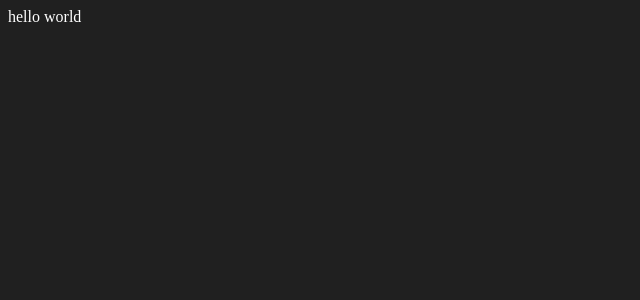
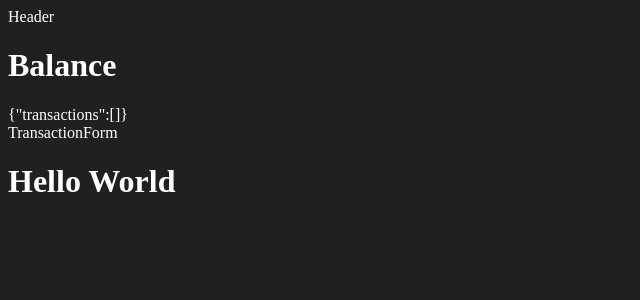
Before and after one commit to xMaru32x/react-exprense-tracker, a React (Vite) app: page / in a window 1280 px wide. Shown: the top 300 px of the page, without its empty margins (0-640 px from the left). Built offline with nearby package versions, Linux system fonts and the light colour scheme.

Commit message:
creating the API context

```diff
--- a/src/App.jsx
+++ b/src/App.jsx
@@ -1,11 +1,18 @@
-import React from 'react'
+import  {GlobalProvider} from './context/GlobalState'
+import Header from './components/Header'
+import Balance from './components/Balance'
+import TransactionForm from './components/TransactionForm'
 
 function App() {
   return (
-    <div>hello world</div>
+    <GlobalProvider>
+      <Header />
+      <Balance />
+      <TransactionForm />
+      <h1>Hello World</h1>
+    </GlobalProvider>
 
-  )
-
+  );
 }
 
-export default App
+export default App;
--- /dev/null
+++ b/src/components/Balance.jsx
@@ -0,0 +1,16 @@
+import { useGlobalState } from "../context/GlobalState"
+
+function Balance() {
+
+    const data = useGlobalState();
+    return (
+        <div>
+            <h1>Balance</h1>
+            <div>
+                {JSON.stringify(data)}
+            </div>
+        </div>
+    )
+}
+
+export default Balance
--- /dev/null
+++ b/src/components/Header.jsx
@@ -0,0 +1,7 @@
+function Header(){
+  return (
+    <div>Header</div>
+  )
+}
+
+export default Header
--- /dev/null
+++ b/src/components/TransactionForm.jsx
@@ -0,0 +1,7 @@
+function TransactionForm() {
+    return (
+        <div>TransactionForm</div>
+    )
+}
+
+export default TransactionForm
--- /dev/null
+++ b/src/context/AppReducer.jsx
@@ -0,0 +1,15 @@
+{
+    type: "ADD_TRANSACTION"
+    patload: -20
+}
+
+export default(state, action) => {
+
+    switch(action.type){
+        case "ADD_TRANSACTION":
+            return state
+        default:
+            return state
+    }
+
+}
--- /dev/null
+++ b/src/context/GlobalState.jsx
@@ -0,0 +1,28 @@
+import { createContext, useContext, useReducer } from "react"
+import AppReducer from "./AppReducer";
+
+const initialState ={
+    transactions: []
+}
+
+export const Context = createContext();
+
+export const useGlobalState = () => {
+    const context = useContext(Context)
+    return context
+};
+
+export const GlobalProvider = ({ children }) => {
+    const [state, setState] = useReducer( AppReducer, initialState);
+
+
+    return <Context.Provider
+        value={{
+            transactions: state.transactions,
+            setState,
+        }}
+    >
+        {children}
+    </Context.Provider>;
+
+};
```
